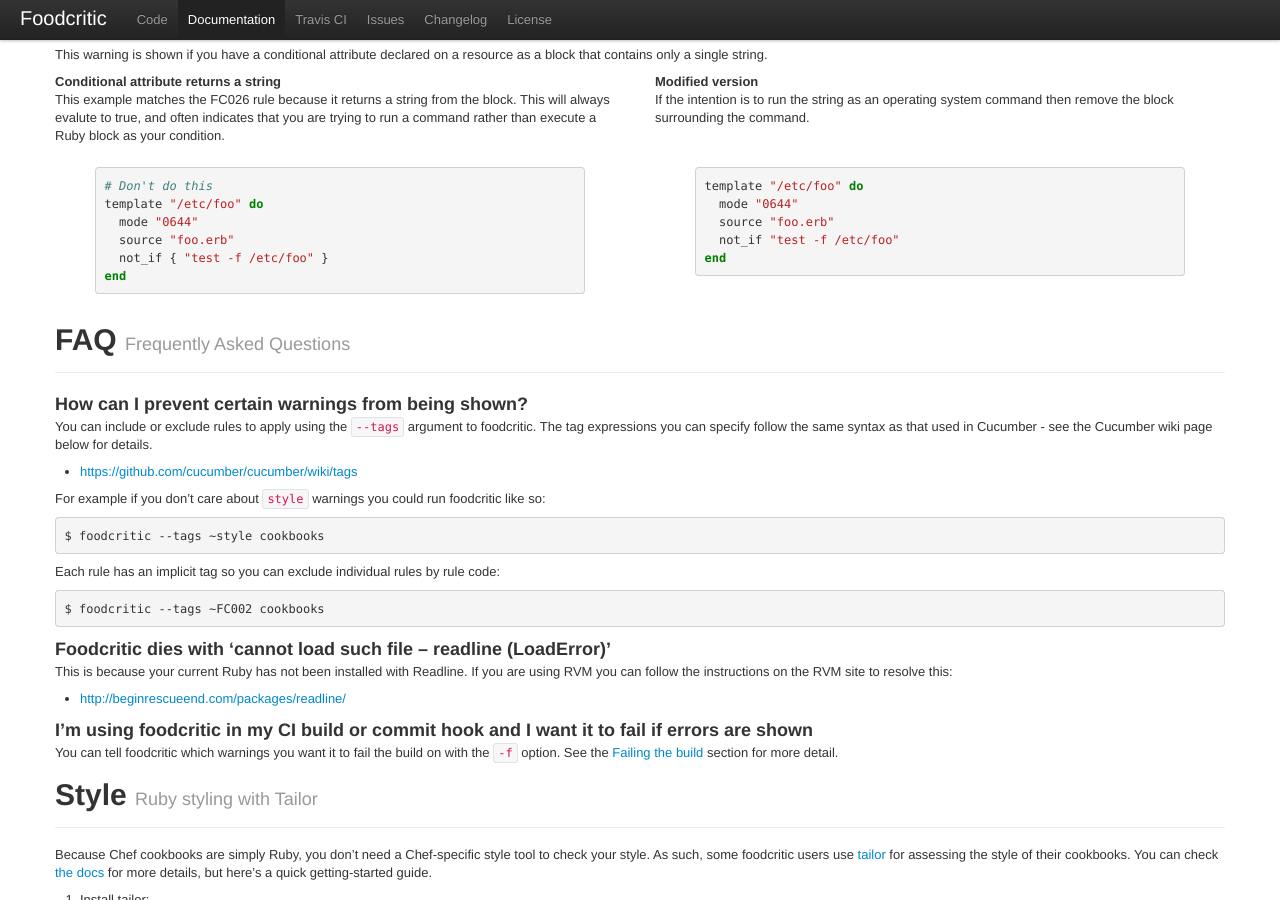
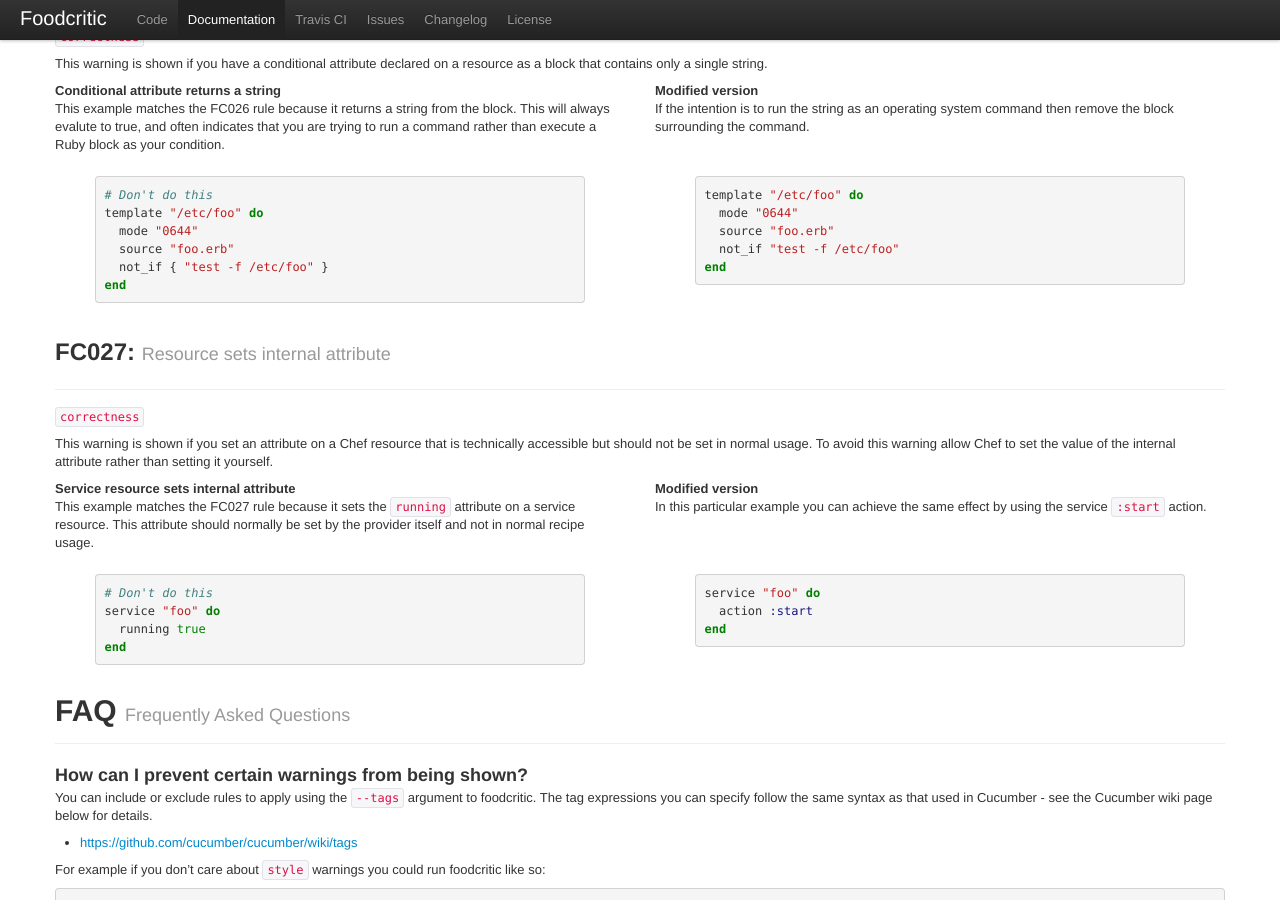
Before and after one commit to Foodcritic/foodcritic, a Jekyll site: the page built from index.html, in a window 1280 px wide and 900 px high, scrolled down 11443 px. Built offline with Jekyll 4.4.1, drawn with Linux system fonts in a browser that asks for light colours; some of the changed text lies outside the part shown.

Commit message:
FC027: Add rule documentation.

```diff
--- a/index.html
+++ b/index.html
@@ -799,6 +799,34 @@
             source "foo.erb"
             not_if "test -f /etc/foo"
           end
+  - code: FC027
+    name: Resource sets internal attribute
+    tags:
+      - correctness
+    summary: |
+      This warning is shown if you set an attribute on a Chef resource that is
+      technically accessible but should not be set in normal usage.
+      To avoid this warning allow Chef to set the value of the internal
+      attribute rather than setting it yourself.
+    examples:
+      - title: Service resource sets internal attribute
+        text: |
+          This example matches the FC027 rule because it sets the `running`
+          attribute on a service resource. This attribute should normally be
+          set by the provider itself and not in normal recipe usage.
+        code: |
+          # Don't do this
+          service "foo" do
+            running true
+          end
+      - title: Modified version
+        text: |
+          In this particular example you can achieve the same effect by using
+          the service `:start` action.
+        code: |
+          service "foo" do
+            action :start
+          end
 
 api_methods:
   - name: attribute_access
```
